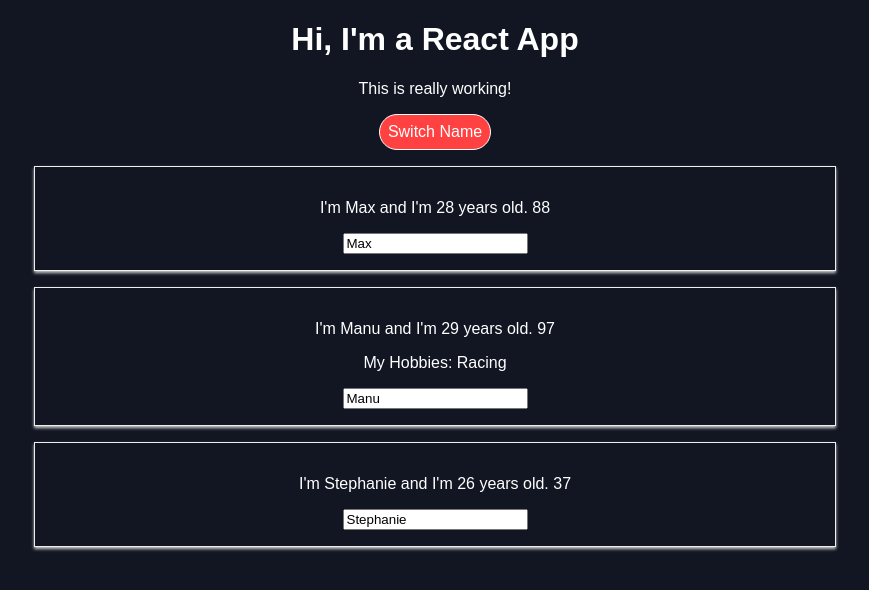
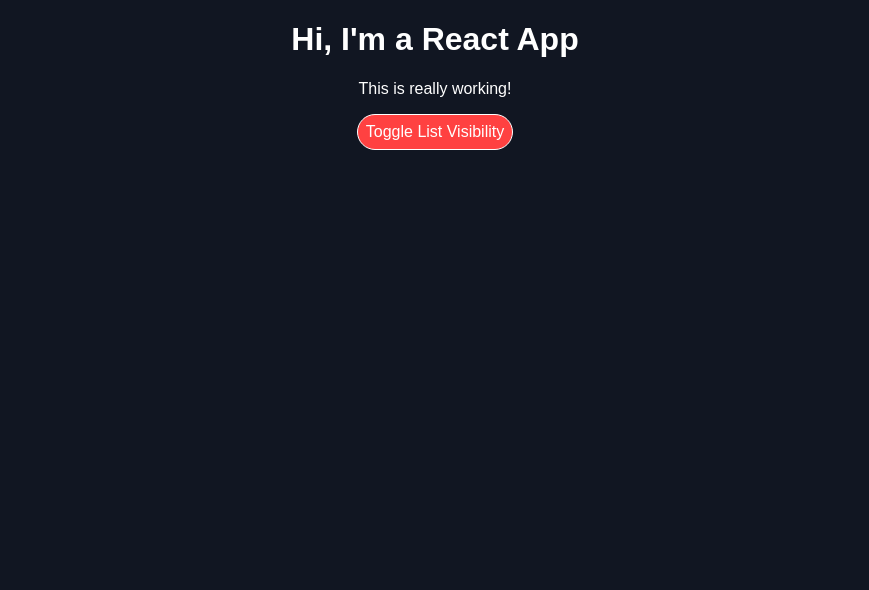
Before and after one commit to Mi-Ski/react-app, a React (Create React App) app: page / in a window 1280 px wide. Shown: the top 590 px of the page, without its empty margins (205-1074 px from the left). Built offline with nearby package versions, Linux system fonts and the light colour scheme.

Commit message:
rendering content conditionally 2

```diff
--- a/src/App.js
+++ b/src/App.js
@@ -36,7 +36,8 @@
   }
 
   togglePersonsHandler = () => {
-
+    const showState = this.state.personsVisibility;
+    this.setState({personsVisibility: !showState});
   }
 
   render() {
@@ -56,7 +57,9 @@
         <p>This is really working!</p>
         <button
           style={myStyle}
-          onClick={this.togglePersonsHandler() }>Switch Name</button>
+          onClick={this.togglePersonsHandler}>Toggle List Visibility</button>
+        {
+        this.state.personsVisibility ?
           <div>
             <Person
               name={this.state.persons[0].name}
@@ -74,7 +77,8 @@
               name={this.state.persons[2].name}
               age={this.state.persons[2].age}
             />
-        </div>
+          </div> : null
+        }
       </div>
     );
     // return React.createElement('div', {className: 'App'}, React.createElement('h1', null, 'Does this work now?'));
```
Lines whose indentation alone changed are shown as unchanged.
